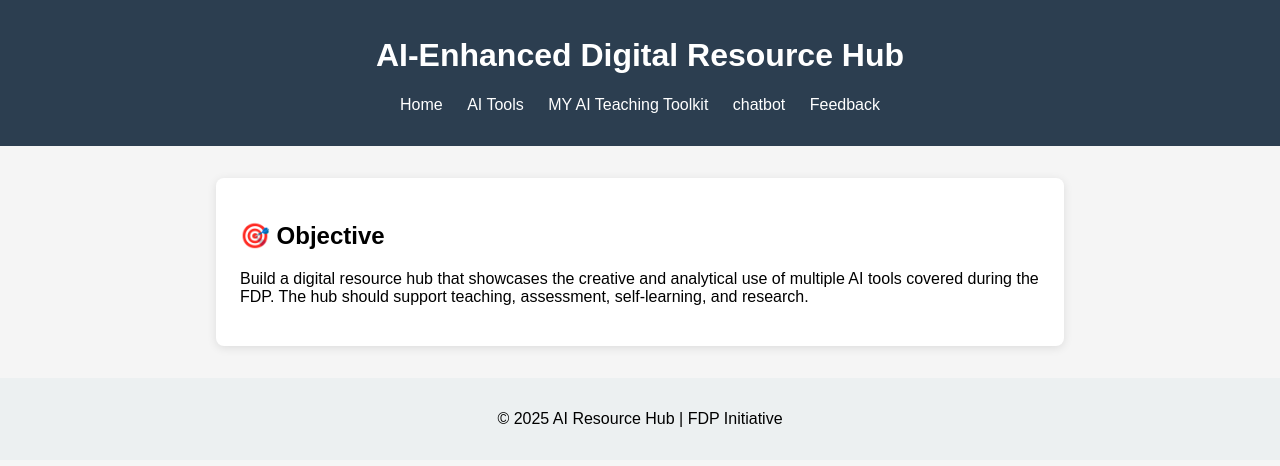
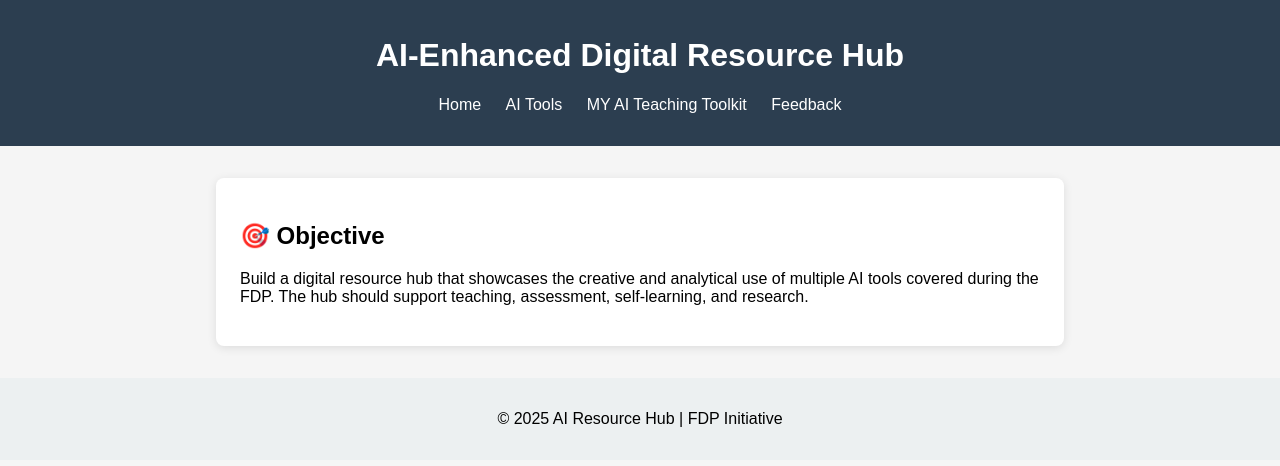
Before and after one commit to sonia255/sonia49.github.io, a plain HTML site: page index.html in a window 1280 px wide. Drawn offline with Linux system fonts and the light colour scheme.

Commit message:
Update index.html

```diff
--- a/index.html
+++ b/index.html
@@ -14,7 +14,6 @@
         <li><a href="index.html">Home</a></li>
         <li><a href="tools.html">AI Tools</a></li>
         <li><a href="MyAIteachingtoolkit.html">MY AI Teaching Toolkit</a></li>
-         <li><a href="chatbot.html">chatbot</a></li>
         <li><a href="feedback.html">Feedback</a></li>
       </ul>
     </nav>
```
